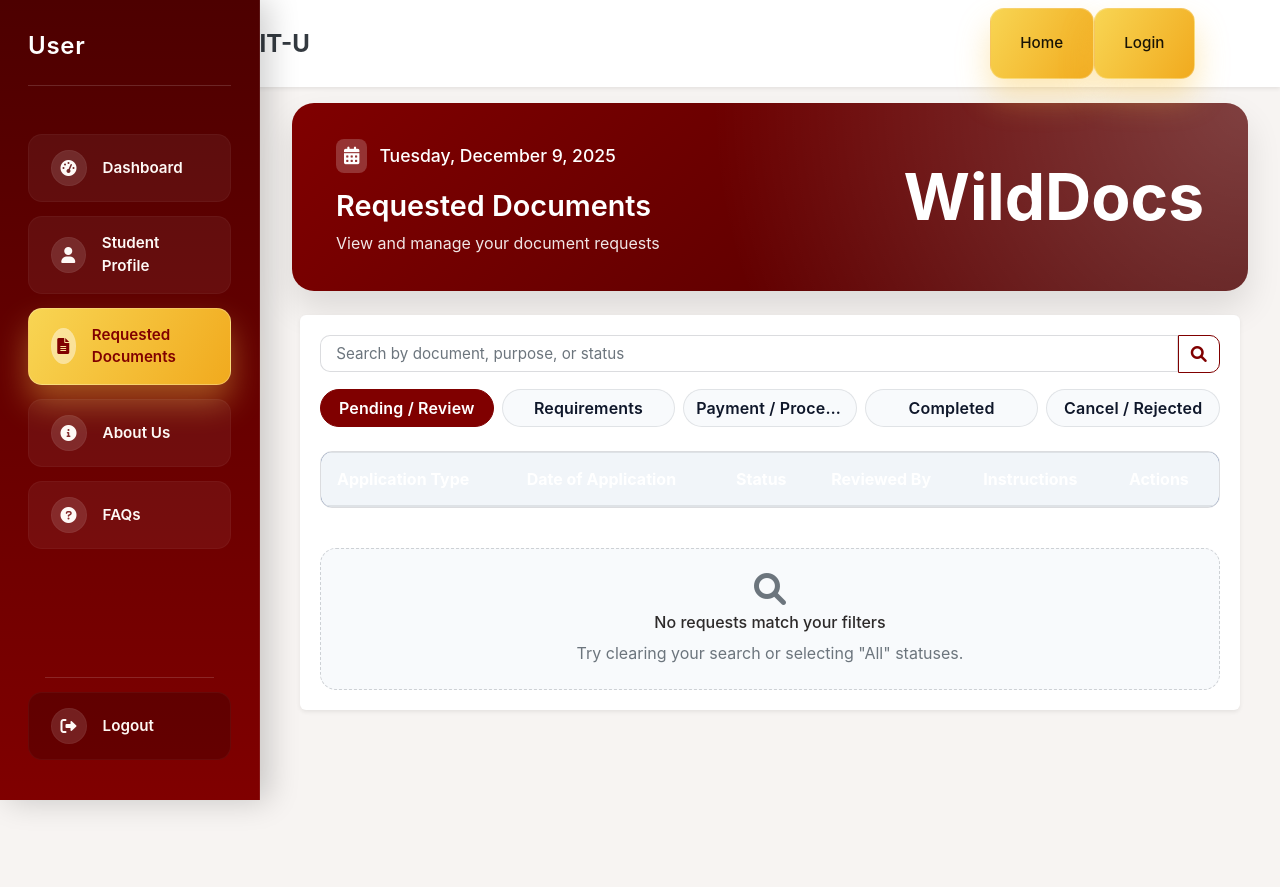
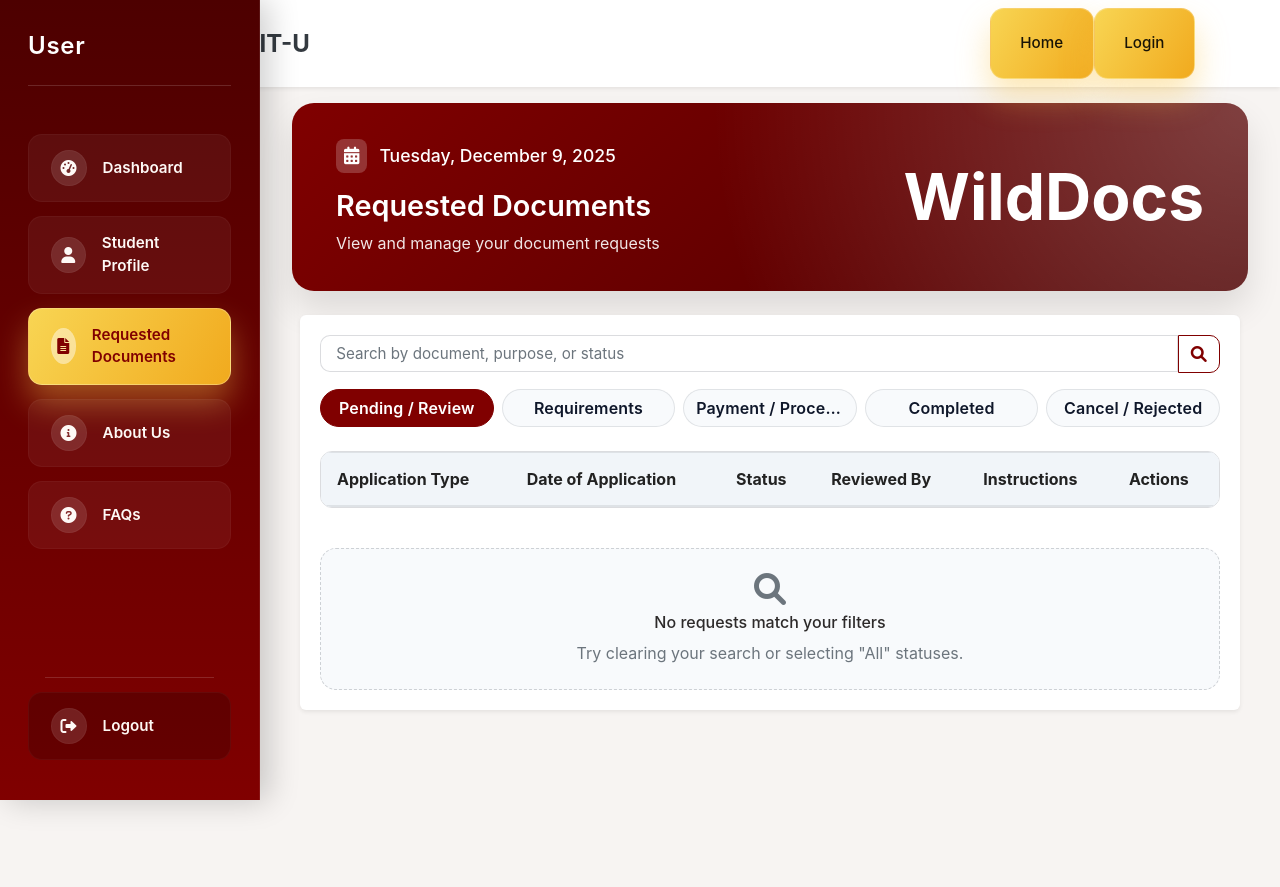
Before and after one commit to Kribzyh/CSIT327-G6-WildDocs, a Django app: template dashboard/templates/requested_documents.html in a window 1280 px wide. Run offline with Django 5.2, Linux system fonts and the light colour scheme; the template is opened without the code that fills it: most values are stand-ins (such as "Sample title", 1, 10 or a date in 2020); some libraries are stand-ins or nearby versions.

Commit message:
Improve table header text color for visibility

```diff
--- a/dashboard/templates/requested_documents.html
+++ b/dashboard/templates/requested_documents.html
@@ -333,13 +333,13 @@
                 <div class="table-responsive request-table mt-4">
                   <table class="table align-middle request-table">
                     <thead>
-                      <tr style="background:#002060; color:#fff;">
-                        <th>Application Type</th>
-                        <th>Date of Application</th>
-                        <th>Status</th>
-                        <th>Reviewed By</th>
-                        <th>Instructions</th>
-                        <th>Actions</th>
+                      <tr style="background:#f1f5f9; color:#222; font-weight:bold;">
+                        <th style="color:#222;">Application Type</th>
+                        <th style="color:#222;">Date of Application</th>
+                        <th style="color:#222;">Status</th>
+                        <th style="color:#222;">Reviewed By</th>
+                        <th style="color:#222;">Instructions</th>
+                        <th style="color:#222;">Actions</th>
                       </tr>
                     </thead>
                     <tbody>
```
